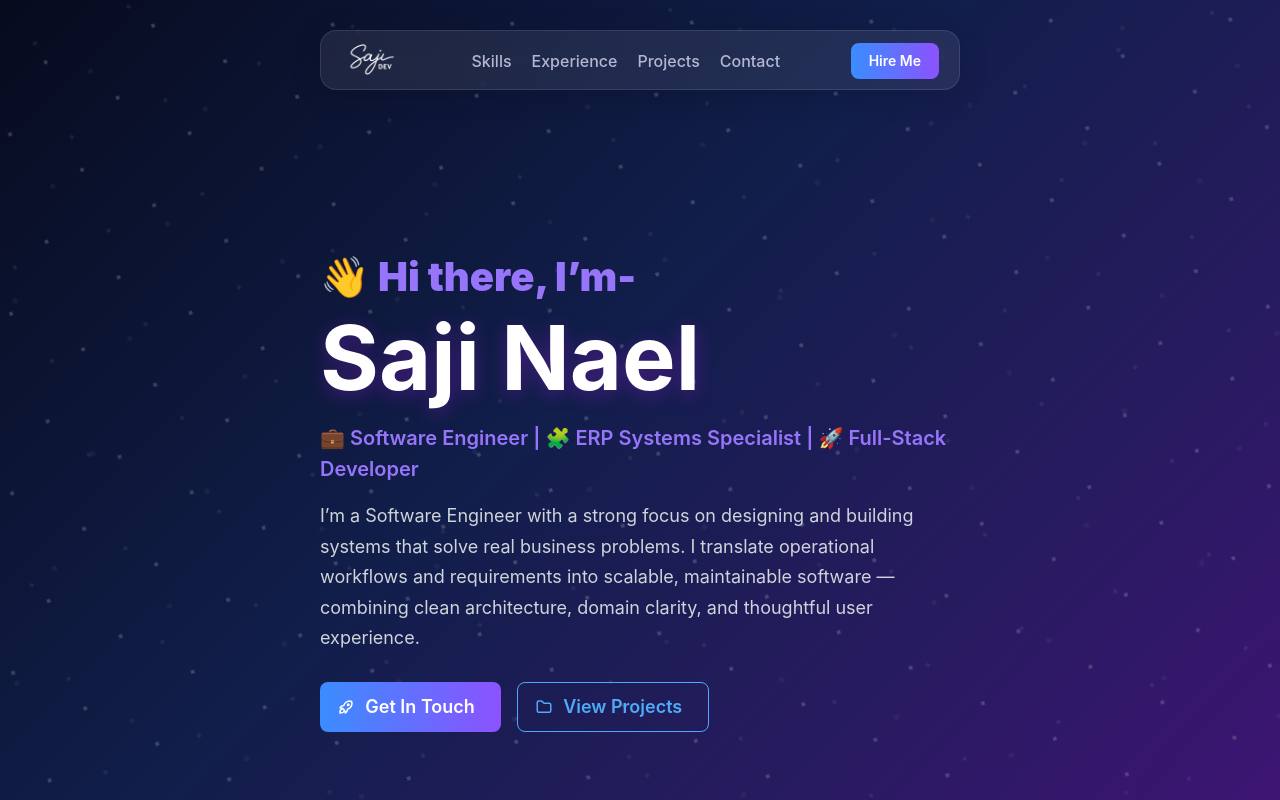
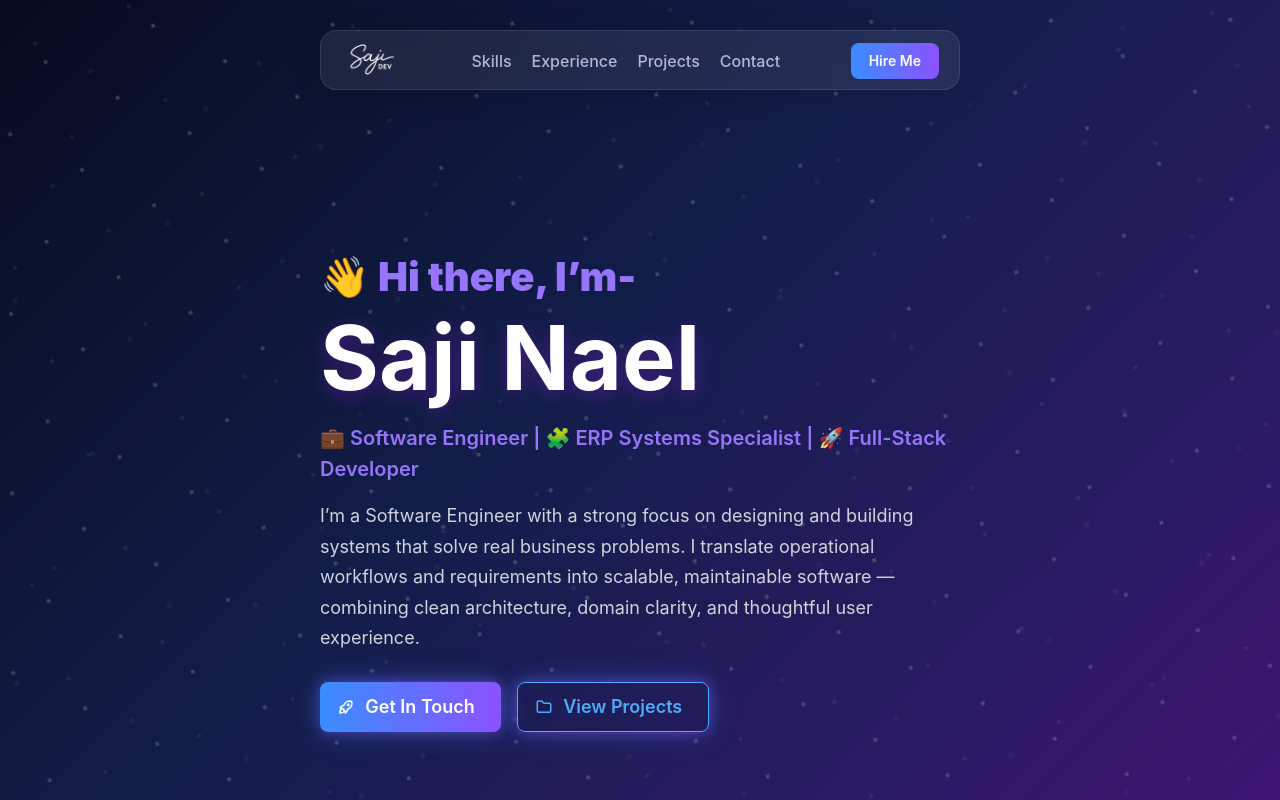
Before and after one commit to sajinael98/portfolio, a Next.js app: page / in a window 1280 px wide. Shown: the top 800 px of the page. Built offline with nearby package versions, Linux system fonts and the light colour scheme.

Commit message:
style(button): move gradient button glow to CSS module with hover/active effects
- Added GradientButton.module.css for clean styling
- Applied hover scale and neon glow transitions
- Simplified component markup

```diff
--- /dev/null
+++ b/src/app/components/ui/GradientButton/GradientButton.module.css
@@ -0,0 +1,17 @@
+.button {
+  box-shadow: 0 0 14px rgba(140, 82, 255, 0.45),
+    0 0 28px rgba(58, 141, 255, 0.35);
+  transition: transform 0.25s ease, box-shadow 0.25s ease;
+}
+
+.button:hover {
+  transform: scale(1.05);
+  box-shadow: 0 0 22px rgba(140, 82, 255, 0.65),
+    0 0 40px rgba(58, 141, 255, 0.45);
+}
+
+.button:active {
+  transform: scale(0.97);
+  box-shadow: 0 0 14px rgba(140, 82, 255, 0.45),
+    0 0 28px rgba(58, 141, 255, 0.35);
+}
--- a/src/app/components/ui/GradientButton/GradientButton.tsx
+++ b/src/app/components/ui/GradientButton/GradientButton.tsx
@@ -1,5 +1,6 @@
 import { Button, ButtonProps } from "@mantine/core";
 import { forwardRef } from "react";
+import styles from "./GradientButton.module.css";
 
 type GradientButtonProps = ButtonProps;
 
@@ -13,6 +14,7 @@ const GradientButton = forwardRef<HTMLButtonElement, GradientButtonProps>(
         to: "#8C52FF",
         deg: 90,
       }}
+      className={styles.button}
       bdrs="md"
       {...props}
     />
```
